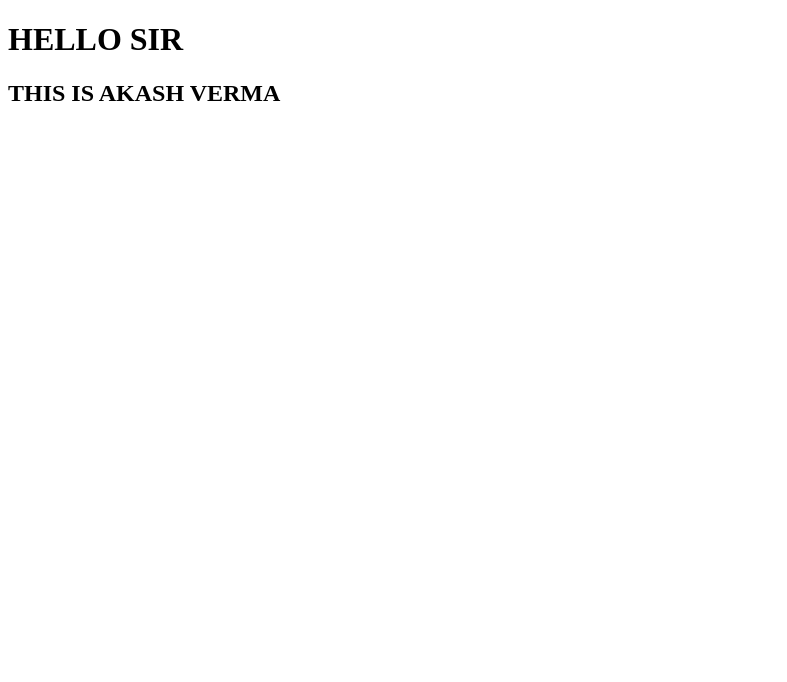
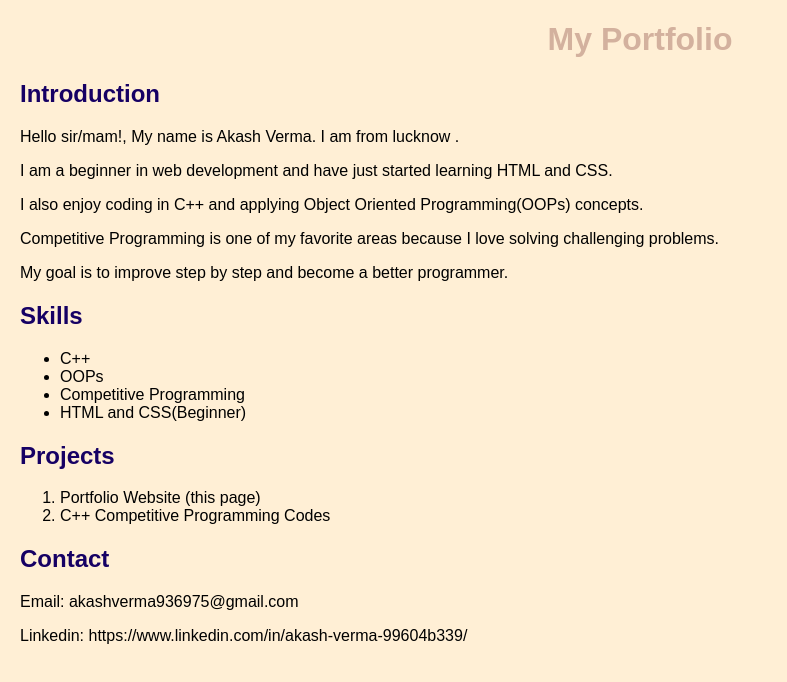
Before and after one commit to akashv63060/portfolio, a plain HTML site: page index.html in a window 1280 px wide. Shown: the whole page, without its empty margins (0-787 px from the left). Drawn offline with Linux system fonts and the light colour scheme.

Commit message:
Update index.html

```diff
--- a/index.html
+++ b/index.html
@@ -1,13 +1,50 @@
 <!DOCTYPE html>
-<html lang="en">
+<html>
 <head>
-    <meta charset="UTF-8">
-    <meta name="viewport" content="width=device-width, initial-scale=1.0">
-    <title>YOU ARE SEEING AKASH'S PORTFOLIO</title>
+  <title>My Portfolio</title>
+  <style>
+    body {
+      font-family: Arial, sans-serif;
+      margin: 20px;
+        background-color: papayawhip;
+    }
+    h1 {
+      color:rgba(88, 2, 2, 0.262);
+      text-align: center;
+    }
+    h2 {
+      color: rgb(22, 0, 100);
+    }
+  </style>
 </head>
+<body>
 
-<body>
-    <h1>HELLO SIR</h1>
-    <h2>THIS IS AKASH VERMA</h2>
+  <h1>My Portfolio</h1>
+
+  <h2>Introduction</h2>
+  <p>Hello sir/mam!, My name is Akash Verma. I am from lucknow . </p>
+  <p>I am a beginner in web development and have just started learning HTML and CSS.</p>
+  <p>I also enjoy coding in C++ and applying Object Oriented Programming(OOPs) concepts.</p>
+  <p>Competitive Programming is one of my favorite areas because I love solving challenging problems.</p>
+  <p>My goal is to improve step by step and become a better programmer.</p>
+
+  <h2>Skills</h2>
+  <ul>
+    <li>C++</li>
+    <li>OOPs</li>
+    <li>Competitive Programming</li>
+    <li>HTML and CSS(Beginner)</li>
+  </ul>
+
+  <h2>Projects</h2>
+  <ol>
+    <li>Portfolio Website (this page)</li>
+    <li>C++ Competitive Programming Codes</li>
+  </ol>
+
+  <h2>Contact</h2>
+  <p>Email: akashverma936975@gmail.com</p>
+  <p>Linkedin: https://www.linkedin.com/in/akash-verma-99604b339/</p>
+
 </body>
 </html>
```
